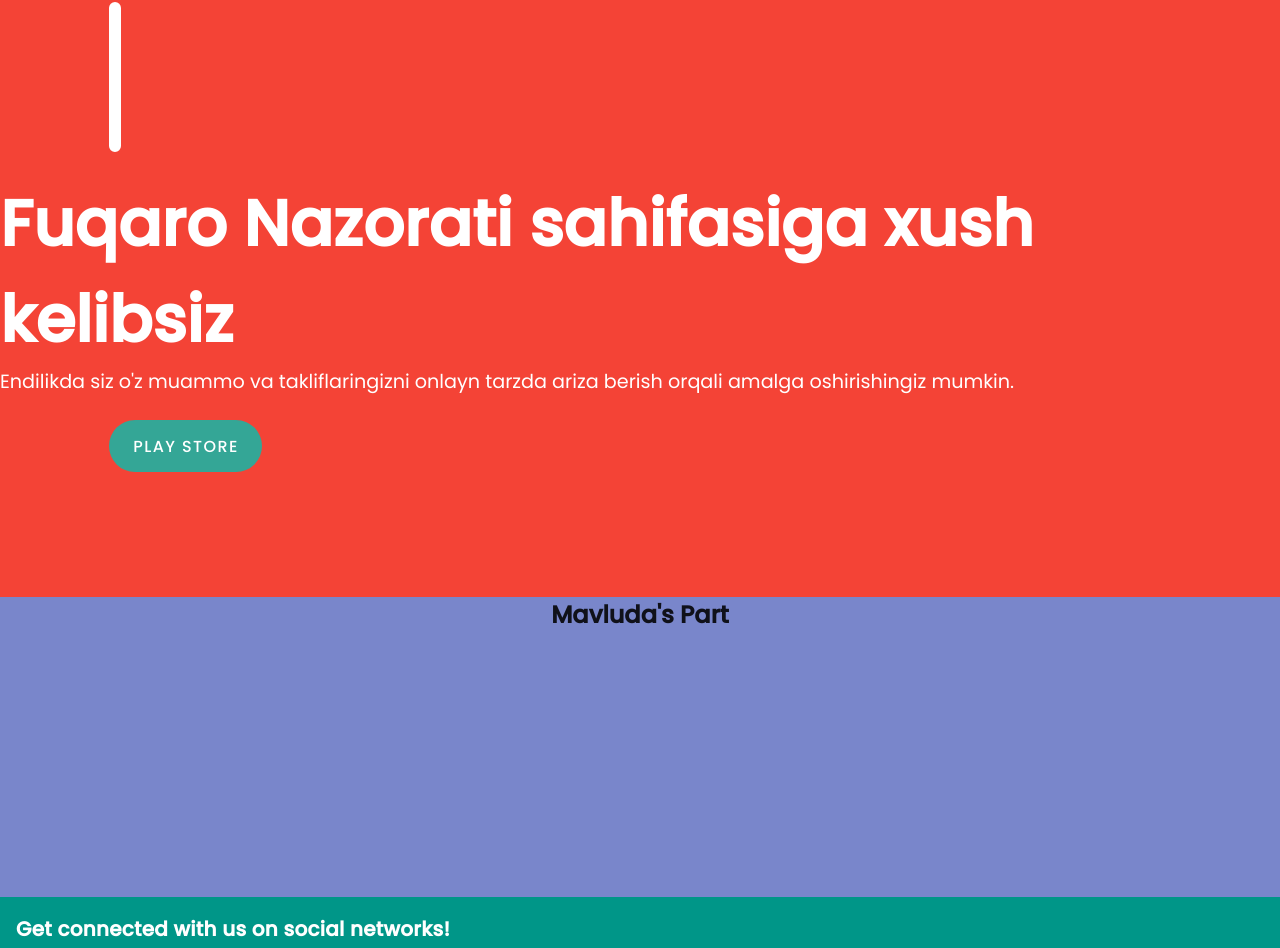
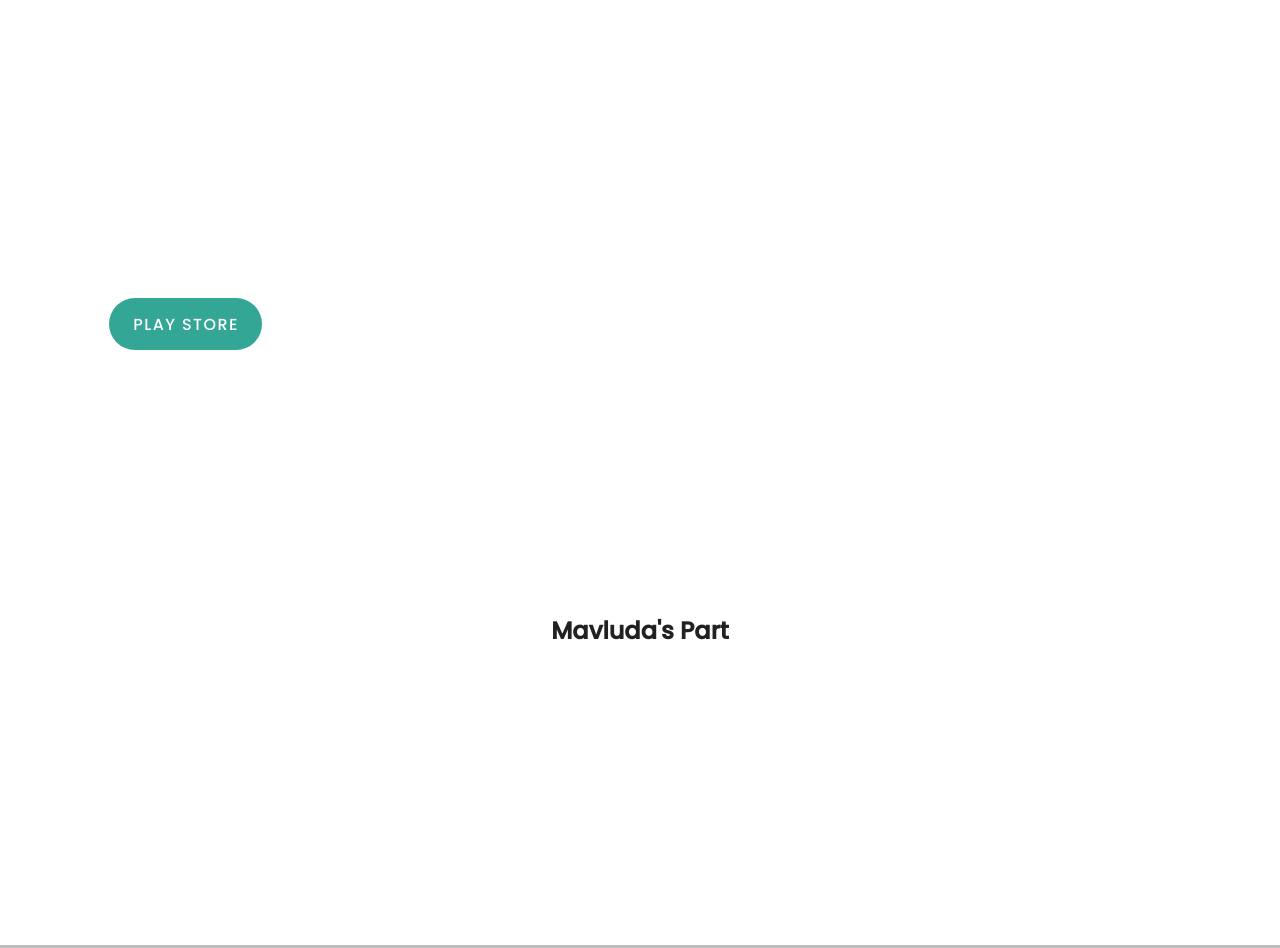
Before and after one commit to SAIDAKBAR123/fuqaro-nazorati-landing, a Vue app: page / in a window 1280 px wide. Shown: the part 123-1071 px from the top of the page. Built offline with nearby package versions, Linux system fonts and the light colour scheme.

Commit message:
modified landing

```diff
--- a/src/components/Footer/index.vue
+++ b/src/components/Footer/index.vue
@@ -2,10 +2,7 @@
   <div>
     <v-footer dark padless>
       <v-card class="flex" flat tile>
-        <v-card-title class="teal">
-          <strong class="subheading"
-            >Get connected with us on social networks!</strong
-          >
+        <v-card-title class="">
           <v-spacer></v-spacer>
           <v-btn v-for="icon in icons" :key="icon" class="mx-4" dark icon>
             <v-icon size="24px">
@@ -15,7 +12,7 @@
         </v-card-title>
 
         <v-card-text class="py-2 white--text text-center">
-          {{ new Date().getFullYear() }} — <strong>Vuetify</strong>
+          {{ new Date().getFullYear() }} — <strong>ITsolutions</strong>
         </v-card-text>
       </v-card>
     </v-footer>
--- a/src/components/Landing/index.vue
+++ b/src/components/Landing/index.vue
@@ -1,7 +1,7 @@
 <template>
   <v-row no-gutters>
     <v-col cols="12" class="my-0">
-        <v-card color="red" tile flat class="white--text">
+        <v-card color="white" tile flat class="white--text">
           <v-img class="align-center justify-center" height="100%" :src="bannerPath">
           <v-row justify="start" align="center">
             <v-col cols="auto" offset="1">
@@ -10,7 +10,7 @@
             <v-col cols="auto">
               <h1 class="text_layout">Fuqaro Nazorati sahifasiga xush kelibsiz </h1>
               <span class=" text_layout_small">Endilikda siz o'z muammo va takliflaringizni
-onlayn tarzda ariza berish orqali amalga oshirishingiz mumkin. </span>
+                  onlayn tarzda ariza berish orqali amalga oshirishingiz mumkin. </span>
             </v-col>
             <v-col cols="12" offset="1">
               <v-btn elevation="0" rounded color="primary" x-large>Play Store</v-btn>
@@ -45,7 +45,7 @@ export default {
   }
   .text_layout {
     color: white;
-    font-size: 4rem;
+    font-size: 6vh;
   }
   .text_layout_small {
     font-size: 1.2rem;
--- /dev/null
+++ b/src/components/Mottos/index.vue
@@ -0,0 +1,15 @@
+<template>
+  <v-card class="my-2" height="300" color="grey lighten-1" tile flat>
+      <h2 class=" text-center">Anora's Part</h2>
+  </v-card>
+</template>
+
+<script>
+export default {
+
+}
+</script>
+
+<style>
+
+</style>
--- a/src/components/Statistics/index.vue
+++ b/src/components/Statistics/index.vue
@@ -1,5 +1,5 @@
 <template>
-  <v-card height="300" color="indigo lighten-2" tile flat>
+  <v-card class="my-2" height="300" color="white" tile flat>
       <h2 class=" text-center">Mavluda's Part</h2>
   </v-card>
 </template>
--- a/src/components/index.vue
+++ b/src/components/index.vue
@@ -4,11 +4,14 @@
       <v-col cols="12" class="my-0">
         <Toolbar />
       </v-col>
-      <v-col cols="12"  class="my-0">
+      <v-col  cols="12"  class="my-0">
         <Landing />
       </v-col>
-      <v-col cols="12"  class="my-0">
+      <v-col cols="12"  class="my-2">
         <Statistics />
+      </v-col>
+       <v-col cols="12"  class="my-2">
+        <Mottos />
       </v-col>
     </v-row>
   </div>
@@ -16,12 +19,14 @@
 
 <script>
 import Statistics from './Statistics'
+import Mottos from './Mottos'
 import Landing from './Landing'
 import Toolbar from './Toolbar'
 export default {
   components: {
     Landing,
     Statistics,
+    Mottos,
     Toolbar
   }
 }
--- a/src/variables.scss
+++ b/src/variables.scss
@@ -1,8 +1,14 @@
 @import url('https://fonts.googleapis.com/css2?family=Poppins:wght@300;400;500&display=swap');
 
 $body-font-family: 'Poppins', serif;
+html {
+  background-color: red;
+}
 .v-application {
   font-family: $body-font-family, 'Poppins', serif !important;
+  body {
+    background-color: red;
+  }
    .title { // To pin point specific classes of some components
       font-family: 'Poppins' !important;
    }
```
